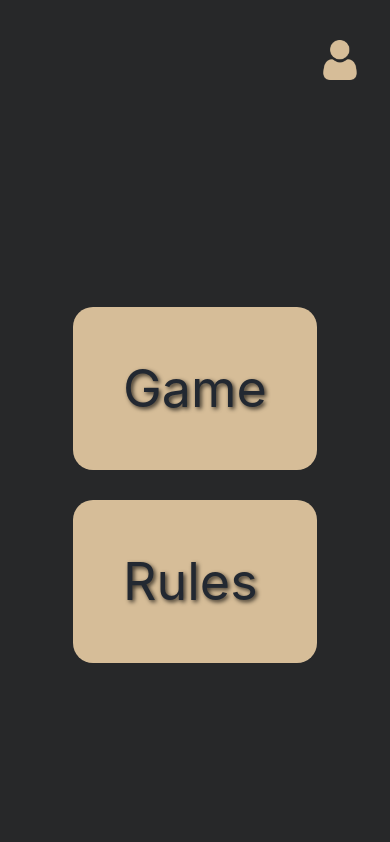
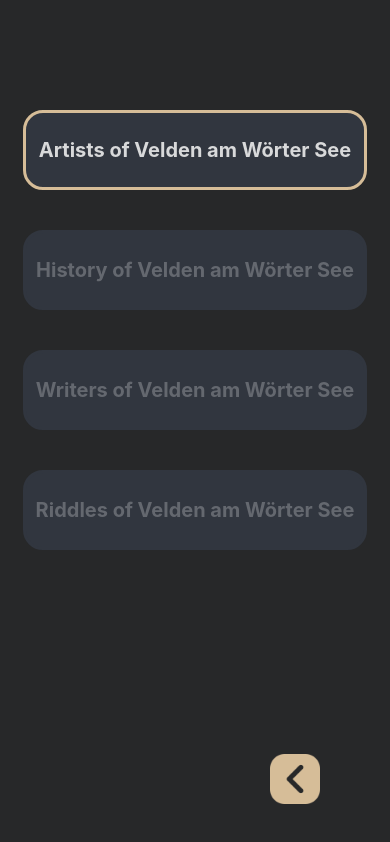
Before and after one commit to Vachek-hooves/VW, a React Native app: screen /GameScreen in a window 390 px wide. Before the commit this address had no page. Built offline with nearby package versions, Linux system fonts and the light colour scheme.

Commit message:
1.0.2 - passed

```diff
--- a/App.js
+++ b/App.js
@@ -3,23 +3,74 @@
 import {QuizzProvider} from './store/quizz_context';
 import {
   GameScreen,
-  Intro,
   MainScreen,
   QuizzLevelScreen,
   QuotesScreen,
   RulesScreen,
   UserScreen,
 } from './screens';
+import {useRef, useState, useEffect} from 'react';
+import {Animated, View} from 'react-native';
 
 const Stack = createNativeStackNavigator();
 
+const images = [
+  require('./assets/img/bg/bg1.jpg'),
+  require('./assets/img/bg/bg2.jpg'),
+];
+
 function App() {
+  const [index, setIndex] = useState(0);
+  const fadeElement = useRef(new Animated.Value(0)).current;
+
+  useEffect(() => {
+    fadeStart();
+    const timeOut = setTimeout(() => {
+      navigateToMenu();
+    }, 6000);
+    return () => clearTimeout(timeOut);
+  }, []);
+
+  const fadeStart = () => {
+    Animated.timing(fadeElement, {
+      toValue: 1,
+      duration: 1500,
+      useNativeDriver: true,
+    }).start(() => fadeFinish());
+  };
+
+  const fadeFinish = () => {
+    Animated.timing(fadeElement, {
+      toValue: 0,
+      duration: 1500,
+      useNativeDriver: true,
+    }).start(() => {
+      setIndex(prevState => prevState + 1);
+      fadeStart();
+    });
+  };
+  const navigateToMenu = () => {
+    setIndex(2);
+  };
+
   return (
     <QuizzProvider>
       <NavigationContainer>
         <Stack.Navigator screenOptions={{headerShown: false}}>
-          <Stack.Screen name="Intro" component={Intro} />
-          <Stack.Screen name="MainScreen" component={MainScreen} />
+          {index < 2 ? (
+            <Stack.Screen name="Welcome" options={{headerShown: false}}>
+              {() => (
+                <View style={{flex: 1}}>
+                  <Animated.Image
+                    source={images[index]}
+                    style={[{width: '100%', flex: 1}, {opacity: fadeElement}]}
+                  />
+                </View>
+              )}
+            </Stack.Screen>
+          ) : (
+            <Stack.Screen name="MainScreen" component={MainScreen} />
+          )}
           <Stack.Screen name="GameScreen" component={GameScreen} />
           <Stack.Screen name="RulesScreen" component={RulesScreen} />
           <Stack.Screen name="QuizzLevelScreen" component={QuizzLevelScreen} />
--- a/components/GameScreenComponents/Level.js
+++ b/components/GameScreenComponents/Level.js
@@ -29,7 +29,10 @@
         disabled={isLocked}
         style={[
           styles.container,
-          {borderColor: isLocked ? COLORS.tuna : COLORS.beige},
+          {
+            borderColor: isLocked ? COLORS.tuna : COLORS.beige,
+            backgroundColor: isLocked ? COLORS.tuna : COLORS.tuna,
+          },
         ]}>
         <Text
           style={[
@@ -48,7 +51,7 @@
 
 const styles = StyleSheet.create({
   container: {
-    borderWidth: 2,
+    borderWidth: 3,
     borderColor: COLORS.beige,
     paddingVertical: 25,
     paddingHorizontal: 10,
--- a/components/QuotesComponens/QuoteLevel.js
+++ b/components/QuotesComponens/QuoteLevel.js
@@ -25,6 +25,7 @@
         style={[
           styles.container,
           // {borderColor: isLocked ? COLORS.tuna : COLORS.beige},
+          {backgroundColor: isLocked ? COLORS.tuna : COLORS.tuna},
         ]}>
         <Text
           style={[
--- a/components/ui/BackIcon.js
+++ b/components/ui/BackIcon.js
@@ -15,8 +15,8 @@
         style={[
           style,
           {
-            width: 40,
-            height: 40,
+            width: 50,
+            height: 50,
             tintColor: COLORS.beige,
           },
         ]}
--- a/components/ui/MyButton.js
+++ b/components/ui/MyButton.js
@@ -1,4 +1,4 @@
-import {StyleSheet, Text, TouchableOpacity, View} from 'react-native';
+import {StyleSheet,TouchableOpacity, } from 'react-native';
 
 const MyButton = ({children, btnStyle, onPressFn}) => {
   return (
--- a/components/ui/ResetIcon.js
+++ b/components/ui/ResetIcon.js
@@ -3,12 +3,10 @@
 
 const ResetIcon = () => {
   return (
-    // <View>
     <Image
       source={require('../../assets/img/icons/reset.png')}
       style={{width: 50, height: 50, tintColor: COLORS.beige}}
     />
-    // </View>
   );
 };
 
--- a/components/ui/UserIcon.js
+++ b/components/ui/UserIcon.js
@@ -1,4 +1,4 @@
-import {StyleSheet, Text, TouchableOpacity, View, Image} from 'react-native';
+import {TouchableOpacity, Image} from 'react-native';
 import {useNavigation} from '@react-navigation/native';
 import {COLORS} from '../../constants/colors';
 
@@ -25,5 +25,3 @@
 };
 
 export default UserIcon;
-
-const styles = StyleSheet.create({});
--- a/constants/colors.js
+++ b/constants/colors.js
@@ -19,5 +19,9 @@
 
   red: '#FF0000',
   green: '#059212',
-  darkRed:'#C40C0C'
+  darkRed: '#C40C0C',
+  mainTuna: '#31363F',
+  mainShuttleGray: '#61677A',
+  mainEbony: '#222831',
+  mainTimber:'#1A3636'
 };
--- a/screens/MainScreen.js
+++ b/screens/MainScreen.js
@@ -44,10 +44,8 @@
   safeArea: {
     flex: 1,
     backgroundColor: COLORS.shark,
-    // justifyContent: 'center',
     alignItems: 'center',
     gap: 45,
-    // justifyContent: 'space-evenly',
   },
   btnStyle: {
     padding: 50,
@@ -57,9 +55,6 @@
   btnText: {
     fontSize: 52,
     color: COLORS.ebonyClay,
-    // textShadowColor: 'rgba(0, 0, 0, 0.75)',
-    // textShadowOffset: {width: -1, height: 1},
-    // textShadowRadius: 3,
     textShadowColor: 'rgba(0, 0, 0, 0.75)',
     textShadowOffset: {width: 2, height: 2},
     textShadowRadius: 4,
--- a/screens/QuizzLevelScreen.js
+++ b/screens/QuizzLevelScreen.js
@@ -5,7 +5,6 @@
   Text,
   View,
   Modal,
-  Dimensions,
 } from 'react-native';
 import {QuizzContext} from '../store/quizz_context';
 import {useContext, useEffect, useState} from 'react';
@@ -147,7 +146,7 @@
     color: COLORS.iron,
     fontSize: 18,
     textAlign: 'center',
-    bottom:40
-    // marginBottom: 10,
+    bottom: 40,
+
   },
 });
--- a/screens/QuotesScreen.js
+++ b/screens/QuotesScreen.js
@@ -30,11 +30,6 @@
   const [isModal, setIsModal] = useState(false);
   const [comleteGameModa, setCompleteGameModal] = useState(false);
   const [pickedImage, setPickedImage] = useState(null);
-  console.log(QUESTIONS.length);
-  // console.log(quotesOptions.slice(-QUESTIONS.length)[0]);
-  // console.log(quotesOptions);
-
-  // const currentQuote = quizOptions.slice(-QUESTIONS.length);
 
   useEffect(() => {
     if (QUESTIONS.length === 0) {
```
Also changed, not shown: assets/img/bg/bg1.jpg (added), assets/img/bg/bg2.jpg (added), 14 other files (tests, documents, lock files or other folders).
